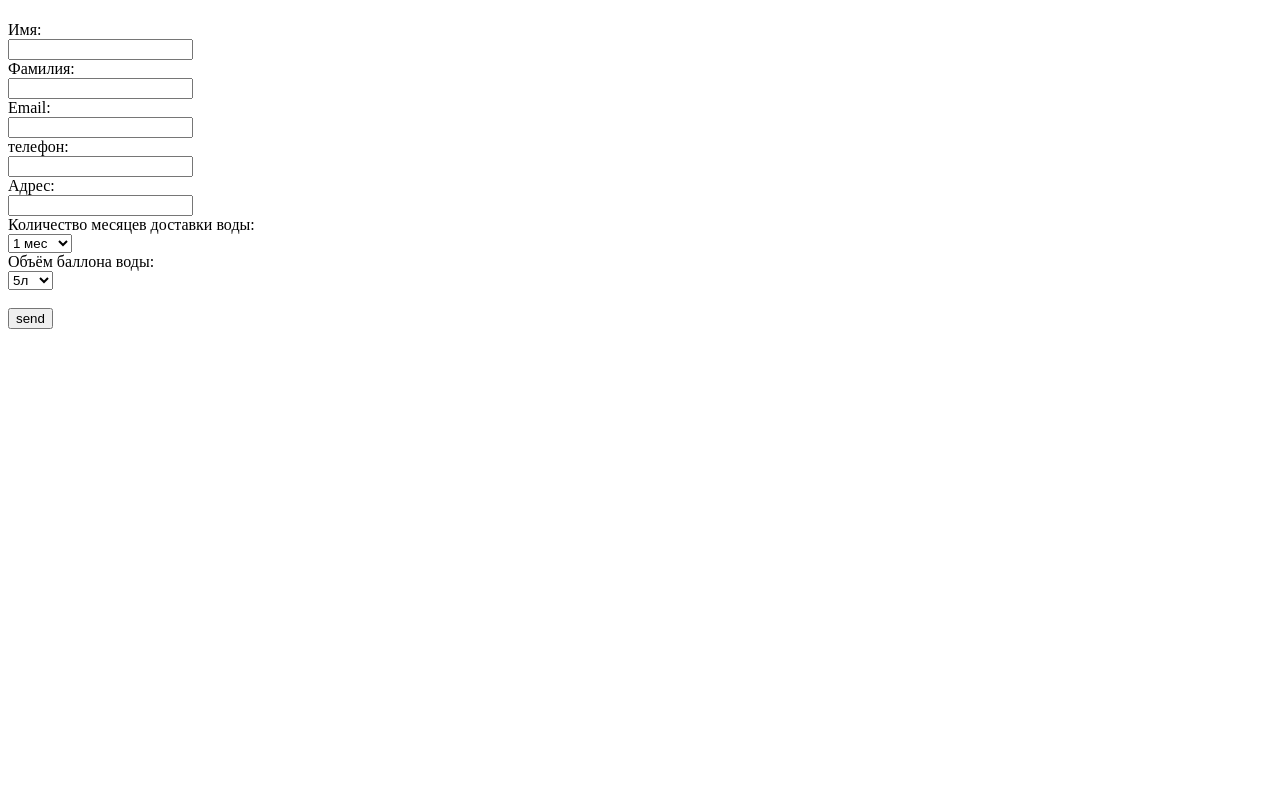
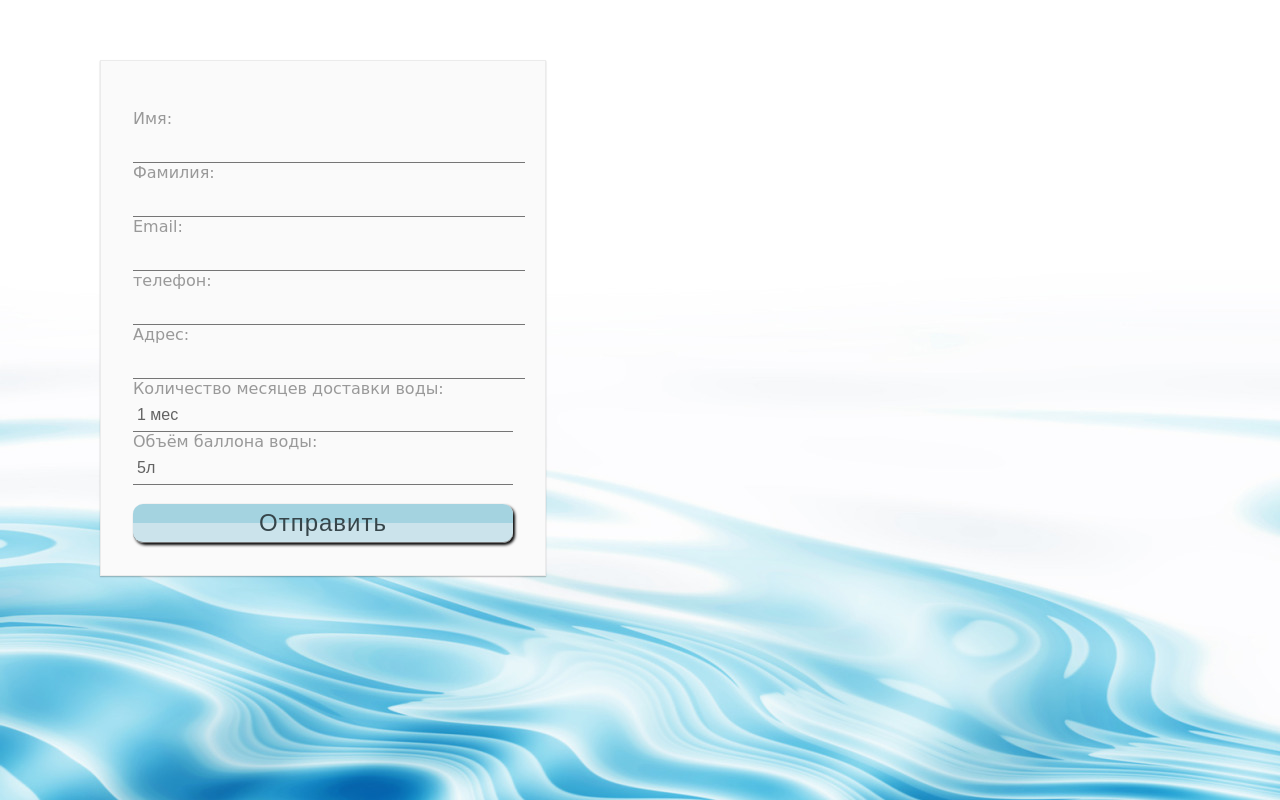
Before and after one commit to A-LinPi/djangoProject_OrderWaterForm, a Django app: page /form/2/ in a window 1280 px wide. Run offline with Django 4.2, Linux system fonts and the light colour scheme.

Commit message:
added css styles

```diff
--- a/OrderWaterForm_app/forms.py
+++ b/OrderWaterForm_app/forms.py
@@ -1,5 +1,6 @@
 from django import forms
 from django.core.validators import RegexValidator
+
 
 class Forma2(forms.Form):
     MONTHS = (('один месяц', '1 мес'),
@@ -14,7 +15,8 @@ class Forma2(forms.Form):
     email = forms.EmailField(required=False, validators=[
         RegexValidator('^[A-Za-z0-9_]{1,100}(@){1}(mail.ru){1}$', message='неправильный email')
     ])
-    tel = forms.CharField(label='телефон', validators=[RegexValidator('^[+][7]{1}[0-9]{10}$', message='неправильный телефон')])
+    tel = forms.CharField(label='телефон',
+                          validators=[RegexValidator('^[+][7]{1}[0-9]{10}$', message='неправильный телефон')])
     address = forms.CharField(label='Адрес')
     month = forms.ChoiceField(label='Количество месяцев доставки воды', choices=MONTHS)
     vol = forms.ChoiceField(label='Объём баллона воды', choices=VOL)
--- a/OrderWaterForm_app/static/css/main.css
+++ b/OrderWaterForm_app/static/css/main.css
@@ -0,0 +1,81 @@
+body {
+    background-image: url("../img/voda-fon-volny.jpg");
+    font-family: 'Fredoka One', cursive;
+	margin: 60px;
+}
+
+h1, h3 { font-weight: 300; }
+
+h1 { color: #636363; }
+
+h3 { color: #4a89dc; }
+
+form {
+    margin-left: 40px;
+	width: 380px;
+	padding: 3em 2em 2em 2em;
+	background: #fafafa;
+	border: 1px solid #ebebeb;
+	box-shadow: rgba(0,0,0,0.14902) 0px 1px 1px 0px,rgba(0,0,0,0.09804) 0px 1px 2px 0px;
+}
+
+input, select {
+	font-size: 16px;
+	padding: 8px 8px 8px 4px;
+	-webkit-appearance: none;
+	display: block;
+	background: #fafafa;
+	color: #636363;
+	width: 100%;
+	border: none;
+	border-radius: 0;
+	border-bottom: 1px solid #757575;
+}
+
+input:focus { outline: none; }
+
+
+/* Label */
+
+label {
+	color: #999;
+	font-size: 16px;
+	font-weight: normal;
+	pointer-events: none;
+	left: 5px;
+	top: 10px;
+	transition: all 0.2s ease;
+}
+
+
+/* active */
+
+input:focus ~ label, input.used ~ label {
+	top: -20px;
+	transform: scale(.75); left: -2px;
+	color: #4a89dc;
+}
+
+
+
+a,
+input[type="submit"] {
+   text-decoration: none;
+   display: inline-block;
+   padding: 5px 10px;
+   letter-spacing: 1px;
+   font-size: 24px;
+   transition: .3s ease-in-out;
+   border-radius: 10px;
+   color: #36454A;
+   background: -webkit-linear-gradient(top, #A4D3E0, #A4D3E0 50%, #CBE3EB 50%);
+   background: -o-linear-gradient(top, #A4D3E0, #A4D3E0 50%, #CBE3EB 50%);
+   background: linear-gradient(to top, #A4D3E0, #A4D3E0 50%, #CBE3EB 50%);
+   box-shadow: 2px 2px 3px black;
+}
+.a:hover,
+input[type="submit"] {
+   background: -webkit-linear-gradient(bottom, #A4D3E0, #A4D3E0 50%, #CBE3EB 50%);
+   background: -o-linear-gradient(bottom, #A4D3E0, #A4D3E0 50%, #CBE3EB 50%);
+   background: linear-gradient(to bottom, #A4D3E0, #A4D3E0 50%, #CBE3EB 50%);
+}
--- a/templates/forform.html
+++ b/templates/forform.html
@@ -1,8 +1,10 @@
+{% load static %}
 <!DOCTYPE html>
 <html lang="en">
 <head>
     <meta charset="UTF-8">
     <title>Title</title>
+    <link rel="stylesheet" href="{% static 'css/main.css' %}">
 </head>
 <body>
     <h1>{{ name }}</h1>
@@ -33,7 +35,7 @@
         {% endif %}
         </table>
 
-        <input type='submit' value='send'>
+        <input type='submit' value='Отправить'>
     </form>
 </body>
 </html>
--- a/templates/index.html
+++ b/templates/index.html
@@ -1,8 +1,10 @@
+{% load static %}
 <!DOCTYPE html>
 <html lang="en">
 <head>
     <meta charset="UTF-8">
     <title>Заказ воды</title>
+    <link rel="stylesheet" href="{% static 'css/main.css' %}">
 </head>
 <body>
     <h1>Формы</h1>
--- a/templates/order.html
+++ b/templates/order.html
@@ -1,8 +1,10 @@
+{% load static %}
 <!DOCTYPE html>
 <html lang="en">
 <head>
     <meta charset="UTF-8">
     <title>Заказ сформирован</title>
+    <link rel="stylesheet" href="{% static 'css/main.css' %}">
 </head>
 <body>
     <h1>Заказ сформирован</h1>
```
Also changed, not shown: OrderWaterForm_app/static/img/voda-fon-volny.jpg (added).
